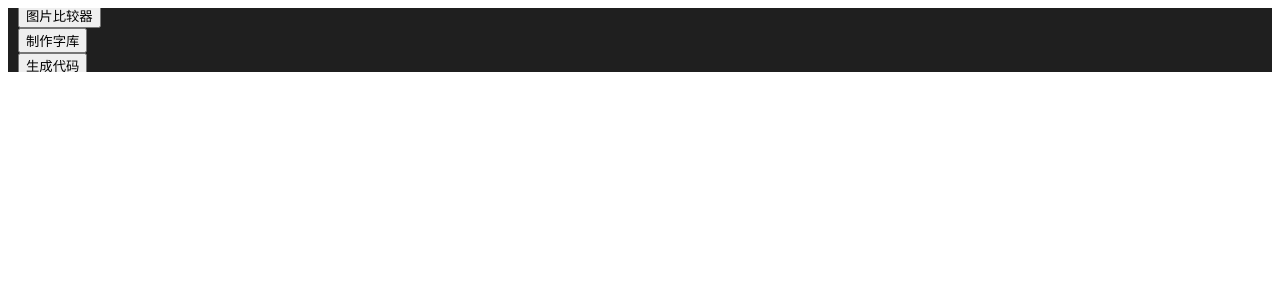
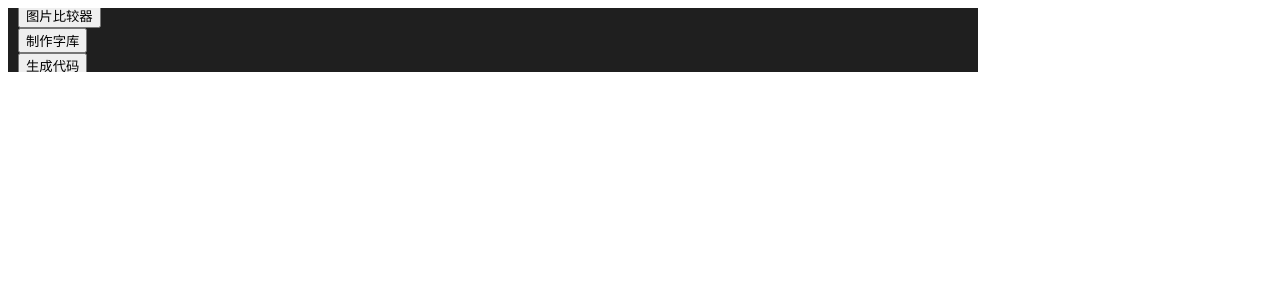
Before and after one commit to AuTsing/snapshop, a Vue app: page / in a window 1280 px wide. Shown: the top 300 px of the page. Built offline with nearby package versions, Linux system fonts and the light colour scheme.

Commit message:
update App CSS

```diff
--- a/src/App.vue
+++ b/src/App.vue
@@ -3,7 +3,26 @@ import NavbarVue from './components/Navbar.vue';
 </script>
 
 <template>
-    <NavbarVue></NavbarVue>
+    <div class="page">
+        <div class="header-and-content-container">
+            <NavbarVue></NavbarVue>
+        </div>
+    </div>
 </template>
 
-<style></style>
+<style>
+body {
+    padding: 0;
+}
+.page {
+    display: flex;
+    width: 100vw;
+    height: 100vh;
+}
+.header-and-content-container {
+    width: calc(100vw - 310px);
+    height: 100vh;
+    display: flex;
+    flex-direction: column;
+}
+</style>
```
